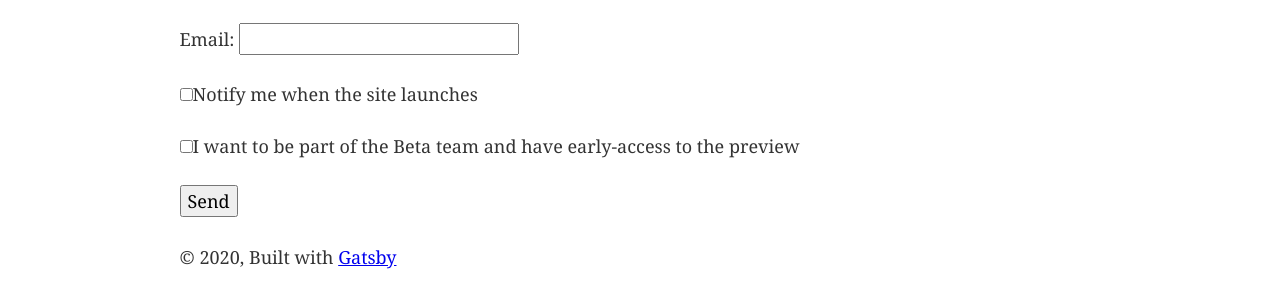
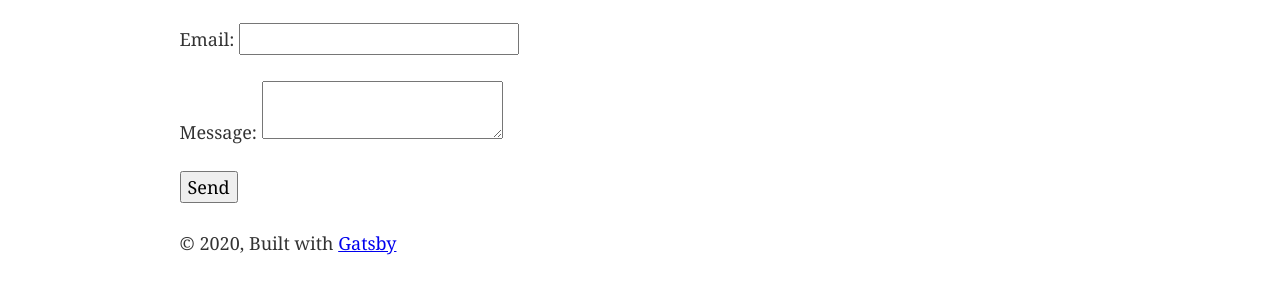
Before and after one commit to menuhub/waiting-line, a Gatsby site: page / in a window 1280 px wide. Shown: the part 100-408 px from the top of the page. Built offline with nearby package versions, Linux system fonts and the light colour scheme; Gatsby itself is replaced by a stand-in of ours.

Commit message:
trying a simple copy/pasted form directly from documentation

```diff
--- a/src/pages/index.js
+++ b/src/pages/index.js
@@ -7,35 +7,23 @@ import SEO from "../components/seo"
 
 const IndexPage = () => (
   <Layout>
-    <SEO title="Home" />
     <form
-      name="beta"
+      name="contact"
       method="POST"
+      data-netlify-recaptcha="true"
       data-netlify="true"
-      data-netlify-recaptcha="true"
     >
-      <input type="hidden" name="form-name" value="beta" />
       <p>
         <label>
-          Email: <input type="email" name="email" />
+          Email: <input type="text" name="name" />
         </label>
       </p>
       <p>
-        <label htmlFor="launch_notification">
-          <input
-            type="checkbox"
-            name="launch_notification"
-            id="launch_notification"
-          />
-          Notify me when the site launches
+        <label>
+          Message: <textarea name="message"></textarea>
         </label>
       </p>
-      <p>
-        <label htmlFor="beta_access">
-          <input type="checkbox" name="beta_access" id="beta_access" />I want to
-          be part of the Beta team and have early-access to the preview
-        </label>
-      </p>
+      <div data-netlify-recaptcha="true"></div>
       <p>
         <button type="submit">Send</button>
       </p>
```
